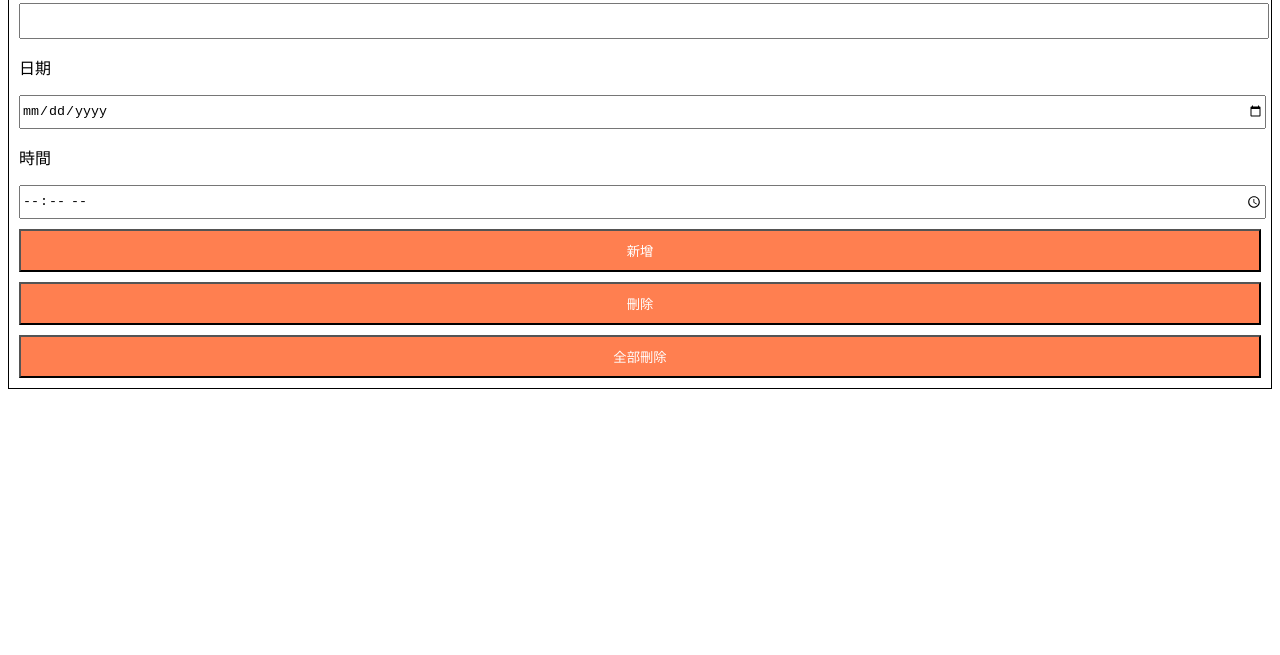
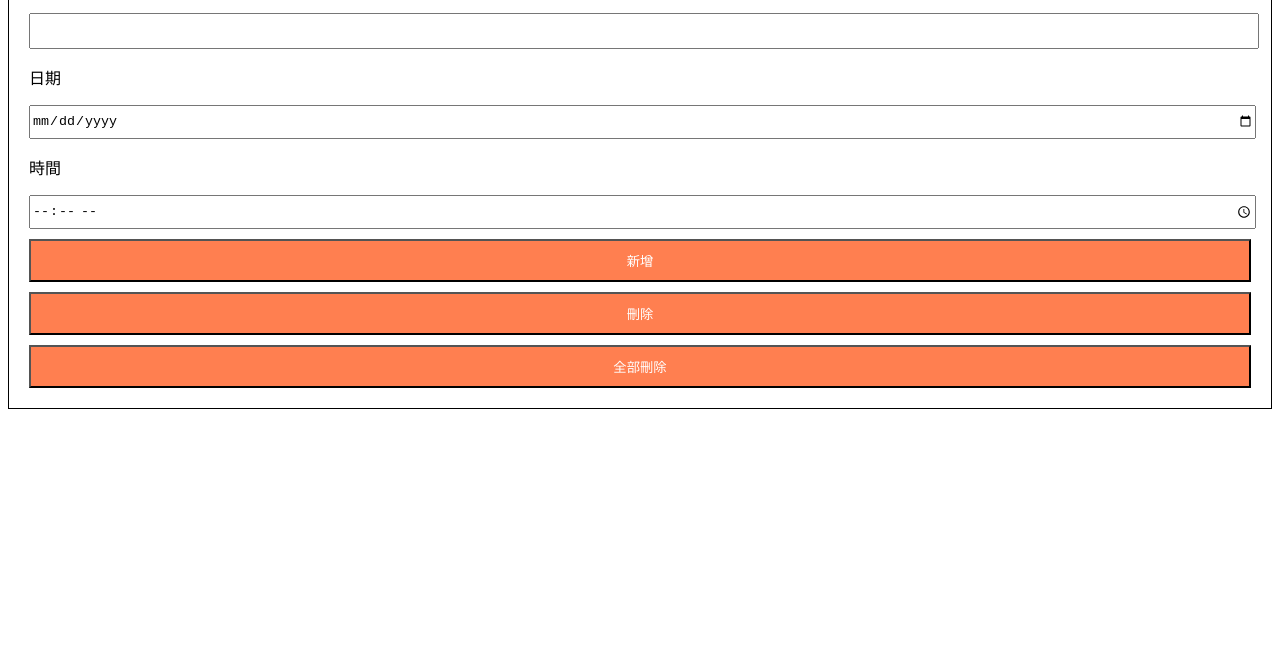
Before and after one commit to allenlin316/simple_memo_design, a plain HTML site: page index.html in a window 1280 px wide. Shown: the part 145-800 px from the top of the page. Drawn offline with nearby package versions, Linux system fonts and the light colour scheme.

Commit message:
modify input_layout

```diff
--- a/index.html
+++ b/index.html
@@ -6,7 +6,7 @@
     <meta http-equiv="X-UA-Compatible" content="IE=edge">
     <meta name="viewport" content="width=device-width, initial-scale=1.0">
     <link rel="stylesheet" href="style.css">
-    <title>Document</title>
+    <title>備忘錄</title>
 </head>
 
 <body>
--- a/style.css
+++ b/style.css
@@ -1,13 +1,13 @@
 .app{
     width: 100%;
     border: 1px solid black;
-    padding: 10px;
+    padding: 20px;
     box-sizing: border-box;
 }
 
 input{
+    width: 100%;
     height: 30px;
-    width: 100%;
 }
 
 button{
```
